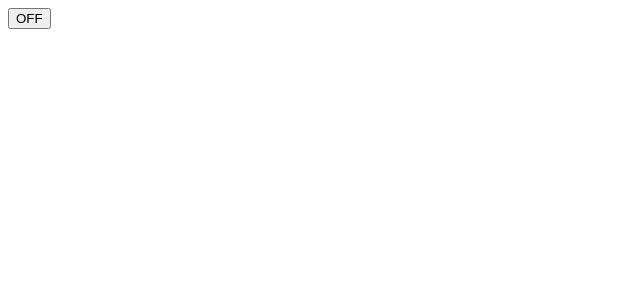
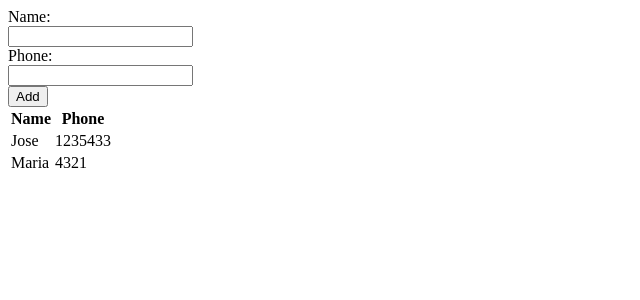
Before and after one commit to marco-rosner/code-challenges, a React (Create React App) app in the folder React/: page / in a window 1280 px wide. Shown: the top 300 px of the page, without its empty margins (0-640 px from the left). Built offline with nearby package versions, Linux system fonts and the light colour scheme; the HTML template or start-up script is replaced by a standard one.

Commit message:
React - Contacts - improve sorting

```diff
--- a/React/src/Contacts/App.js
+++ b/React/src/Contacts/App.js
@@ -13,15 +13,7 @@ export const App = () => {
       { userName, phone }
     ]
 
-    newEntries.sort((a, b) => {
-      const userNameA = a.userName.toLowerCase()
-      const userNameB = b.userName.toLowerCase()
-
-      if(userNameA > userNameB) return 1
-      if(userNameA < userNameB) return -1
-      return 0
-
-    })
+    newEntries.sort((a, b) => a.userName.localeCompare(b.userName))
 
     setEntries(newEntries)
   }
--- a/React/src/index.js
+++ b/React/src/index.js
@@ -1,8 +1,8 @@
 import React from 'react';
 import ReactDOM from 'react-dom/client';
-import { App } from './Typescript/toggle';
+import { App } from './Contacts/App';
 // import { App } from './Context/App';
-// import { App } from './Contacts/App';
+// import { App } from './Typescript/toggle';
 
 const root = ReactDOM.createRoot(document.getElementById('root'));
 
```
